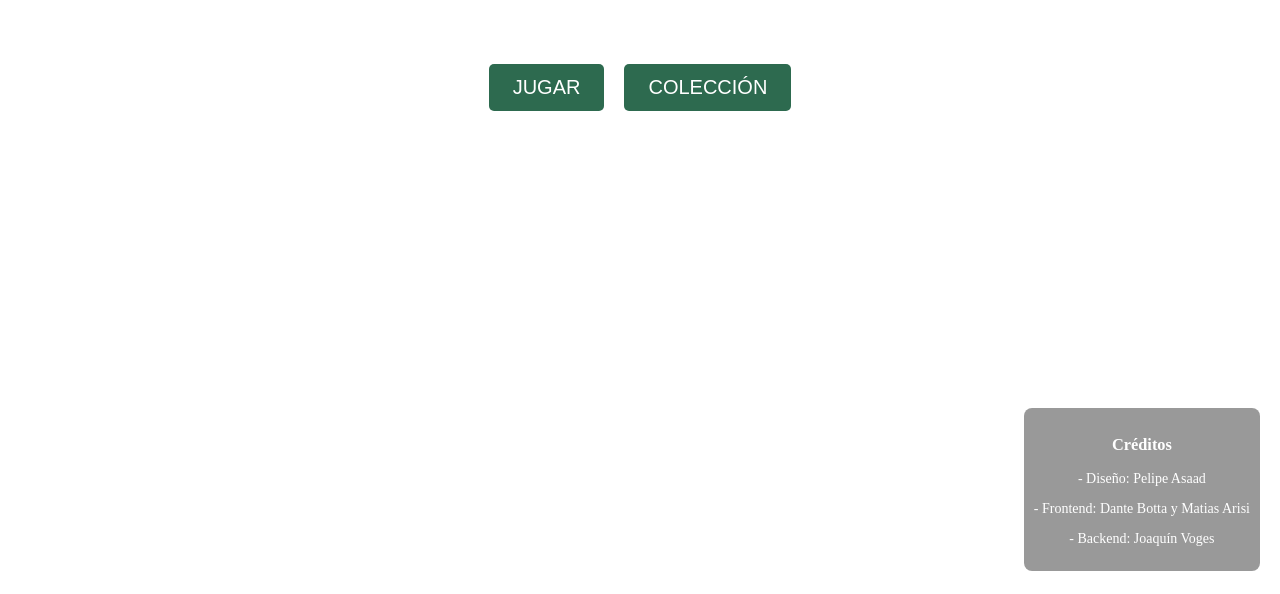
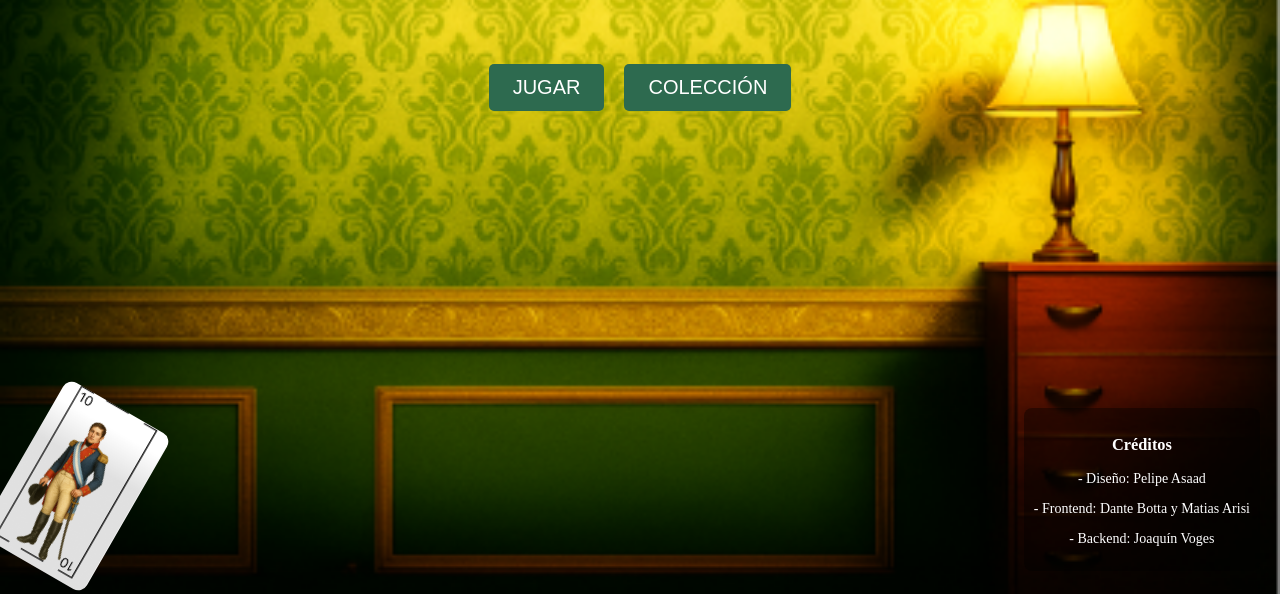
Before and after one commit to 3-TIC-ORT/proyecto-el-trucado, a plain HTML site: page FrontEnd/Pantalla Principal/Inicio.html in a window 1280 px wide. Shown: the part 209-803 px from the top of the page. Drawn offline with Linux system fonts and the light colour scheme.

Commit message:
fondo pantalla principal y viendo la carta esquina

```diff
--- a/FrontEnd/Pantalla Principal/Inicio.css
+++ b/FrontEnd/Pantalla Principal/Inicio.css
@@ -2,7 +2,7 @@
 body {
     margin: 0;
     padding: 0;
-    background-image: url("fondo.png");
+    background-image: url("img/fondo 2.png");
     background-size: cover;
     background-repeat: no-repeat;
     background-position: center;
@@ -68,12 +68,12 @@ body {
     position: absolute;
     bottom: 15px;
     left: 15px;
-    display: flex;
-    flex-direction: column;
-    gap: 5px;
+    width: 120px;
+    height: 180px;
+    background-image: url("img/Belgrano.png");
+    background-size: cover;
+    background-repeat: no-repeat;
+    background-position: center;
+    border-radius: 10px;
+    transform: rotate(30deg);
 }
-
-.carta {
-    width: 60px;
-    border-radius: 5px;
-}
```
Also changed, not shown: FrontEnd/Pantalla Principal/img/Belgrano.png (added).
